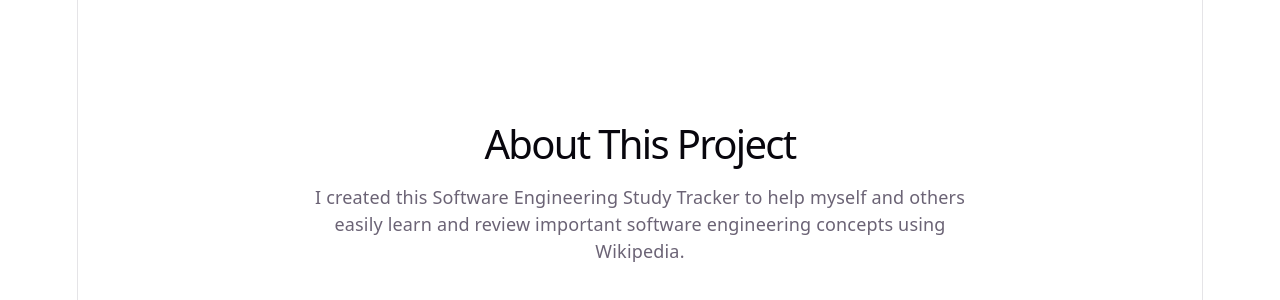
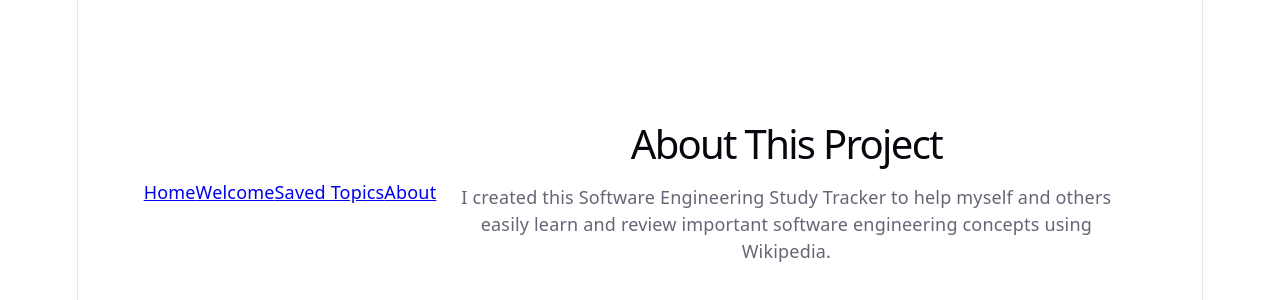
Before and after one commit to Mia-Cran/software-engineering-study-tracker, a React (Vite) app: page /about in a window 1280 px wide. Shown: the part 228-528 px from the top of the page. Built offline with nearby package versions, Linux system fonts and the light colour scheme.

Commit message:
Add header navigation

```diff
--- a/src/App.jsx
+++ b/src/App.jsx
@@ -4,15 +4,17 @@
 import HomePage from "./pages/HomePage/HomePage";
 import SavedTopicsPage from "./pages/SavedTopicsPage/SavedTopicsPage";
 import AboutPage from "./pages/AboutPage/AboutPage";
+import Header from "./components/Header/Header";
 
 function App() {
   return (
     <main className="app">
+      <Header />
       <Routes>
-        <Route path="/" element={<WelcomePage />} />
-        <Route path="/home" element={<HomePage />} />
-        <Route path="/saved" element={<SavedTopicsPage />} />
-        <Route path="/about" element={<AboutPage />} />
+        <Route path="/" element={<WelcomePage />}/>
+        <Route path="/home" element={<HomePage />}/>
+        <Route path="/saved" element={<SavedTopicsPage />}/>
+        <Route path="/about" element={<AboutPage />}/>
        </Routes>
     </main>
   );
--- /dev/null
+++ b/src/components/Header/Header.jsx
@@ -0,0 +1,14 @@
+import { Link } from "react-router";
+
+function Header() {
+    return (
+        <nav>
+           <Link to="/home">Home</Link>
+           <Link to="/Welcome">Welcome</Link>
+           <Link to="/saved">Saved Topics</Link>
+           <Link to="/about">About</Link>
+        </nav>
+    )
+}
+
+export default Header;
```
